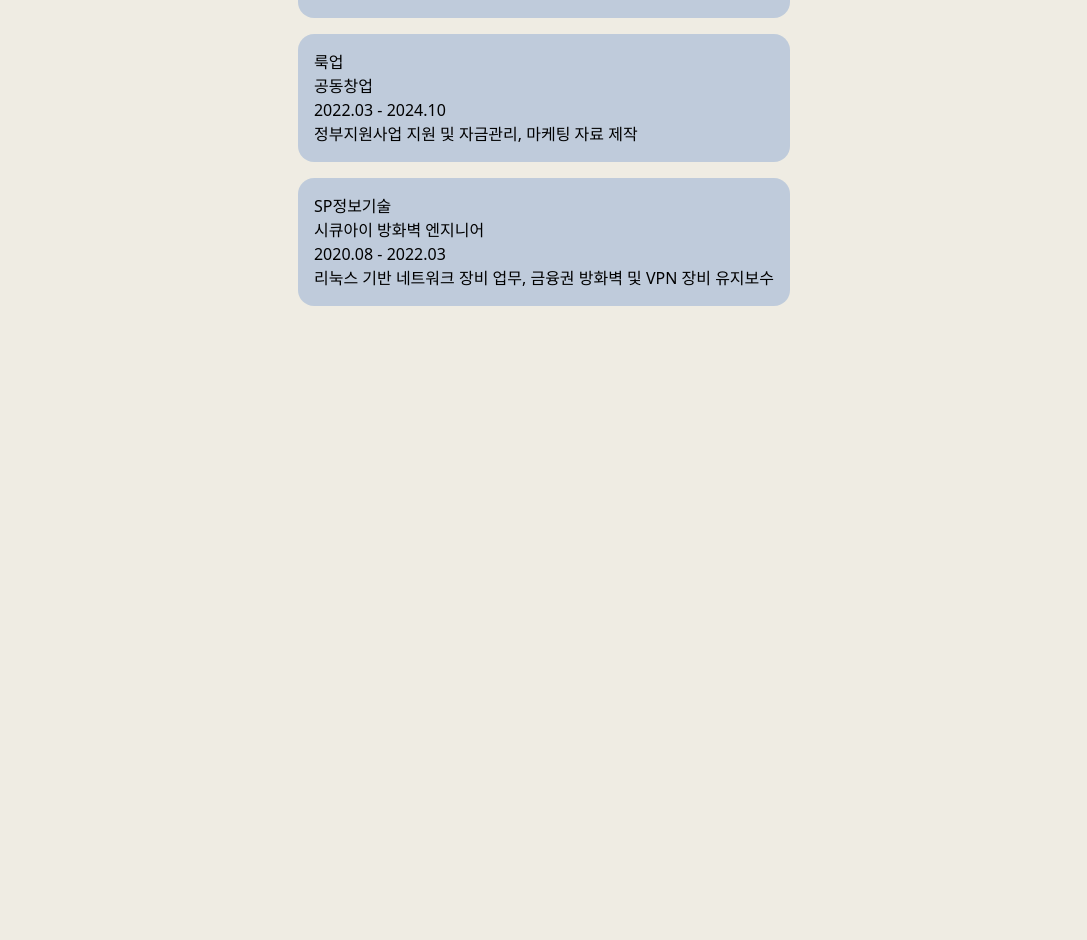
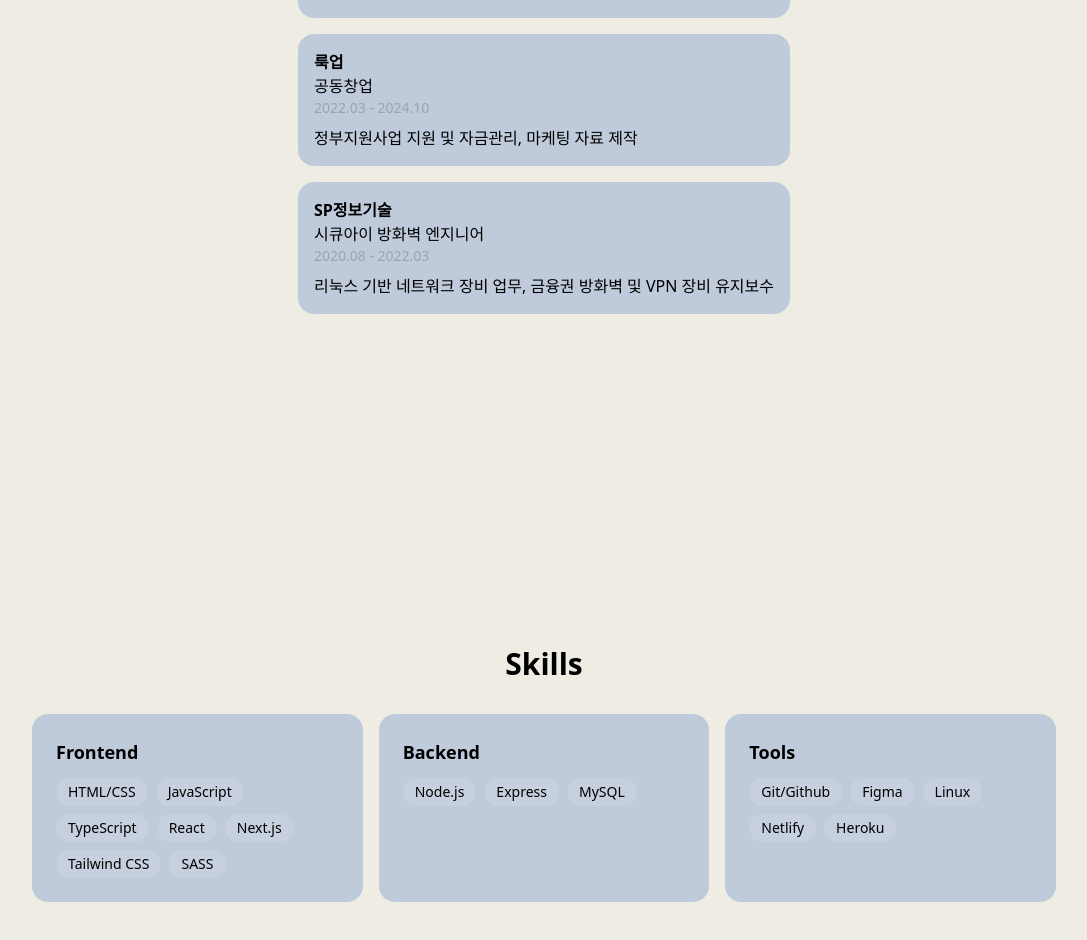
Before and after one commit to Yundo-git/portfolio, a Next.js app: page / in a window 1280 px wide. Shown: the part 1226-2166 px from the top of the page, without its empty margins (96-1183 px from the left). Before the commit the page ends 1600 px from the top, so only its background shows below. Built offline with nearby package versions, Linux system fonts and the light colour scheme.

Commit message:
skill section added

```diff
--- a/src/app/page.tsx
+++ b/src/app/page.tsx
@@ -3,6 +3,7 @@ import { Navbar } from "@/components/ui/Navbar";
 import About from "@/components/sections/About";
 import { useEffect, useState } from "react";
 import { CareerSection } from "@/components/sections/CareerSection";
+import { SkillsSection } from "@/components/sections/SkillsSection";
 
 export default function Home() {
   const [activeSection, setActiveSection] = useState("home");
@@ -65,6 +66,7 @@ export default function Home() {
       <main>
         <About onScrollDown={handleScrollDown} />
         <CareerSection />
+        <SkillsSection />
       </main>
     </div>
   );
--- /dev/null
+++ b/src/components/sections/SkillsSection.tsx
@@ -0,0 +1,20 @@
+"use client";
+
+import { Card } from "@/components/ui/Card";
+import { skills } from "@/data/skills";
+
+export const SkillsSection = () => {
+  return (
+    <section
+      id="skills"
+      className="min-h-screen flex items-center justify-center px-4"
+    >
+      <div className="container mx-auto px-4">
+        <h2 className="text-3xl font-bold mb-8 text-center">Skills</h2>
+        <div className="max-w-5xl mx-auto">
+          <Card skillData={skills} />
+        </div>
+      </div>
+    </section>
+  );
+};
--- a/src/components/ui/Card.tsx
+++ b/src/components/ui/Card.tsx
@@ -1,31 +1,52 @@
 import React from "react";
-import { CareerItem, careers } from "@/data/careers";
+import { CareerItem } from "@/data/careers";
+import { SkillGroup } from "@/data/skills";
 
-type CardPropsCareer = {
-  careerData: CareerItem[];
-  projectData?: never;
-  skillData?: never;
+type CardProps = {
+  careerData?: CareerItem[];
+  skillData?: SkillGroup[];
+  projectData?: never; // Add other data types as needed
 };
 
-type CardProps = CardPropsCareer;
-// | CardPropsProject | CardPropsSkill; // 👈 유니온 확장
-
-export const Card: React.FC<CardProps> = (props) => {
-  console.log(careers);
-
-  const data = careers; //여기 나중에 if문으로 바꿔가면서 넣기
+export const Card: React.FC<CardProps> = ({ careerData, skillData }) => {
+  if (careerData) {
     return (
       <div>
-      {data.map((detail, i) => (
-        <div className="pb-4">
-          <ul key={i} className="bg-point/50 p-4 rounded-2xl">
-            <li>{detail.title}</li>
+        {careerData.map((detail, i) => (
+          <div className="pb-4" key={i}>
+            <ul className="bg-point/50 p-4 rounded-2xl">
+              <li className="font-bold">{detail.title}</li>
               <li>{detail.role}</li>
-            <li>{detail.date}</li>
-            <li>{detail.description}</li>
+              <li className="text-sm text-gray-400">{detail.date}</li>
+              <li className="mt-2">{detail.description}</li>
             </ul>
           </div>
         ))}
       </div>
     );
+  }
+
+  if (skillData) {
+    return (
+      <div className="grid grid-cols-1 md:grid-cols-2 lg:grid-cols-3 gap-4">
+        {skillData.map((group, i) => (
+          <div key={i} className="bg-point/50 p-6 rounded-2xl">
+            <h3 className="text-lg font-bold mb-3">{group.category}</h3>
+            <div className="flex flex-wrap gap-2">
+              {group.items.map((skill, skillIdx) => (
+                <span
+                  key={skillIdx}
+                  className="bg-white/10 px-3 py-1 rounded-full text-sm"
+                >
+                  {skill}
+                </span>
+              ))}
+            </div>
+          </div>
+        ))}
+      </div>
+    );
+  }
+
+  return null;
 };
```
Lines whose indentation alone changed are shown as unchanged.
